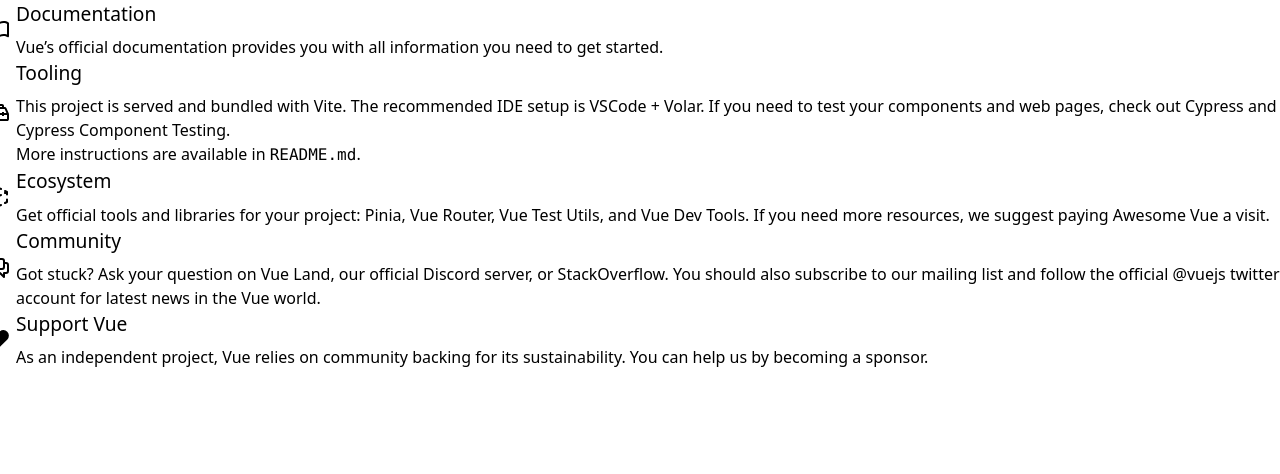
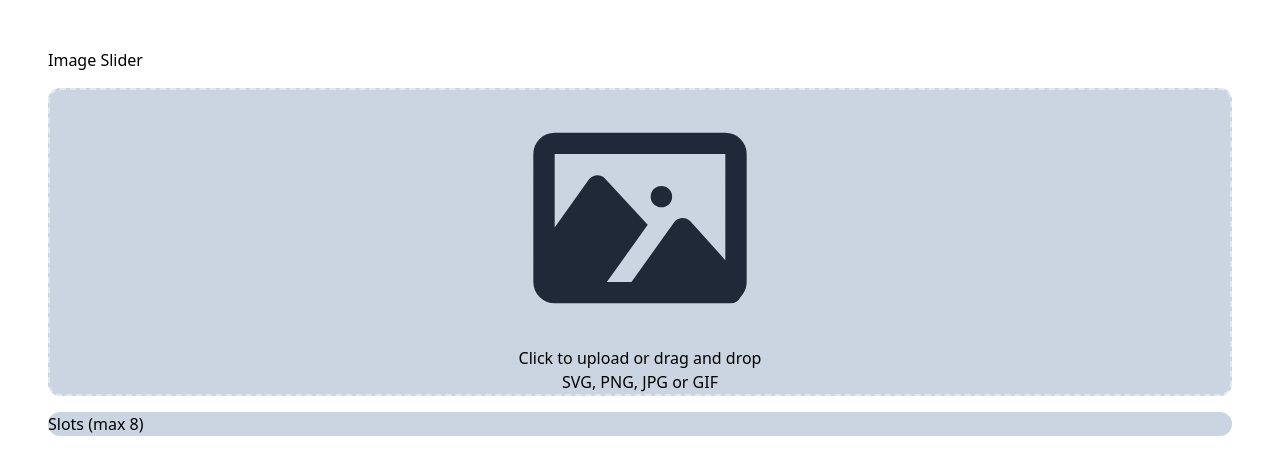
Before and after one commit to sundaytoz2/imagesli-frontend, a Vue app: page / in a window 1280 px wide. Shown: the top 474 px of the page. Built offline with nearby package versions, Linux system fonts and the light colour scheme.

Commit message:
ImageSlider Sample

```diff
--- a/src/views/HomeView.vue
+++ b/src/views/HomeView.vue
@@ -1,7 +1,62 @@
 <script setup lang="ts">
-import { onMounted } from 'vue'
+import { onMounted, ref } from 'vue'
 import { initFlowbite } from 'flowbite'
-import TheWelcome from '../components/TheWelcome.vue'
+
+const isDragOver = ref(false)
+const limitImageCount = 8
+const workingImages = ref<any[]>([])
+
+const handleFileChange = (event: Event) => {
+  const files = (event.target as HTMLInputElement).files || (event as DragEvent).dataTransfer?.files;
+  if (files && files.length > 0) {
+    // const file = files[0];
+    // 파일 처리 로직
+    // console.log(file.name);
+    // for (const file of files) {
+    for (let i = 0; i < files.length; i++) {
+      if (i >= limitImageCount) {
+        console.log('이미지는 최대 8개까지만 업로드 가능합니다.')
+        // toast msg
+        break
+      }
+
+      const file = files[i];
+      console.log(file.name);
+      if (file.type.startsWith('image/')) {
+        const reader = new FileReader();
+        reader.onload = (e) => {
+          console.log('readAsDataUrl:', e.target!.result)
+          workingImages.value.push(e.target!.result); // base64 인코딩된 이미지 데이터
+        };
+        reader.readAsDataURL(file);
+      }
+    }
+  }
+}
+
+const handleDragOver = (event: DragEvent) => {
+  // console.log('handleDragOver', event)
+  event.preventDefault() // 파일이 드래그되었을 때 브라우저가 기본적으로 수행하는 동작을 방지
+  event.dataTransfer!.dropEffect = 'copy'
+  isDragOver.value = true;
+}
+
+const handleDrop = (event: DragEvent) => {
+  // console.log('handleDrop', event)
+  event.preventDefault() // 파일이 드래그되었을 때 브라우저가 기본적으로 수행하는 동작을 방지
+  handleFileChange(event)
+  isDragOver.value = false;
+}
+
+const handleDragLeave = (event: DragEvent) => {
+  const labelElement = event.currentTarget as HTMLLabelElement
+  if (!labelElement.contains(event.relatedTarget as Node)) {
+    event.preventDefault() // 파일이 드래그되었을 때 브라우저가 기본적으로 수행하는 동작을 방지
+    isDragOver.value = false;
+  } else {
+    console.log('drag inside')
+  }
+}
 
 // initialize components based on data attribute selectors
 onMounted(() => {
@@ -10,7 +65,41 @@
 </script>
 
 <template>
-  <main>
-    <TheWelcome />
+  <main class="h-screen max-w-screen-xl flex flex-col gap-4 p-12">
+    <h1>Image Slider</h1>
+    <div class="flex flex-col justify-center items-center">
+      <label for="dropzone-file"
+        class="w-full flex flex-col items-center justify-center rounded-xl border-dashed border-2 border-slate-200 bg-slate-300  hover:bg-slate-400"
+        :class="isDragOver ? 'border-primary-500 bg-slate-400' : 'border-slate-200'" @dragover="handleDragOver"
+        @drop="handleDrop" @dragleave="handleDragLeave">
+        <svg class="w-64 h-64 text-gray-800 dark:text-white" aria-hidden="true" xmlns="http://www.w3.org/2000/svg"
+          width="24" height="24" fill="currentColor" viewBox="0 0 24 24">
+          <path fill-rule="evenodd" d="M13 10a1 1 0 0 1 1-1h.01a1 1 0 1 1 0 2H14a1 1 0 0 1-1-1Z" clip-rule="evenodd" />
+          <path fill-rule="evenodd"
+            d="M2 6a2 2 0 0 1 2-2h16a2 2 0 0 1 2 2v12c0 .556-.227 1.06-.593 1.422A.999.999 0 0 1 20.5 20H4a2.002 2.002 0 0 1-2-2V6Zm6.892 12 3.833-5.356-3.99-4.322a1 1 0 0 0-1.549.097L4 12.879V6h16v9.95l-3.257-3.619a1 1 0 0 0-1.557.088L11.2 18H8.892Z"
+            clip-rule="evenodd" />
+        </svg>
+        <p class="text-center">Click to upload or drag and drop</p>
+        <p class="text-center">SVG, PNG, JPG or GIF</p>
+        <input id="dropzone-file" type="file" accept="image/*" multiple class="hidden" @change="handleFileChange" />
+      </label>
+    </div>
+
+    <div class="bg-slate-300 rounded-xl">
+      <p>Slots (max 8)</p>
+      <!-- grid or something -->
+      <div class="columns-2">
+        <div v-for="image, index in workingImages" :key="index" class="flex relative">
+          <button class="absolute top-0 right-0 p-2 text-white bg-red-500 rounded-full"
+            @click="workingImages.splice(index, 1)">X</button>
+          {{ index }}
+          <img :src="image" alt="image" class="w-64 h-64 object-cover rounded-xl" />
+          <!-- 1line text input -->
+          <div>
+            <input type="text" class="w-full" placeholder="Image description" />
+          </div>
+        </div>
+      </div>
+    </div>
   </main>
 </template>
```
